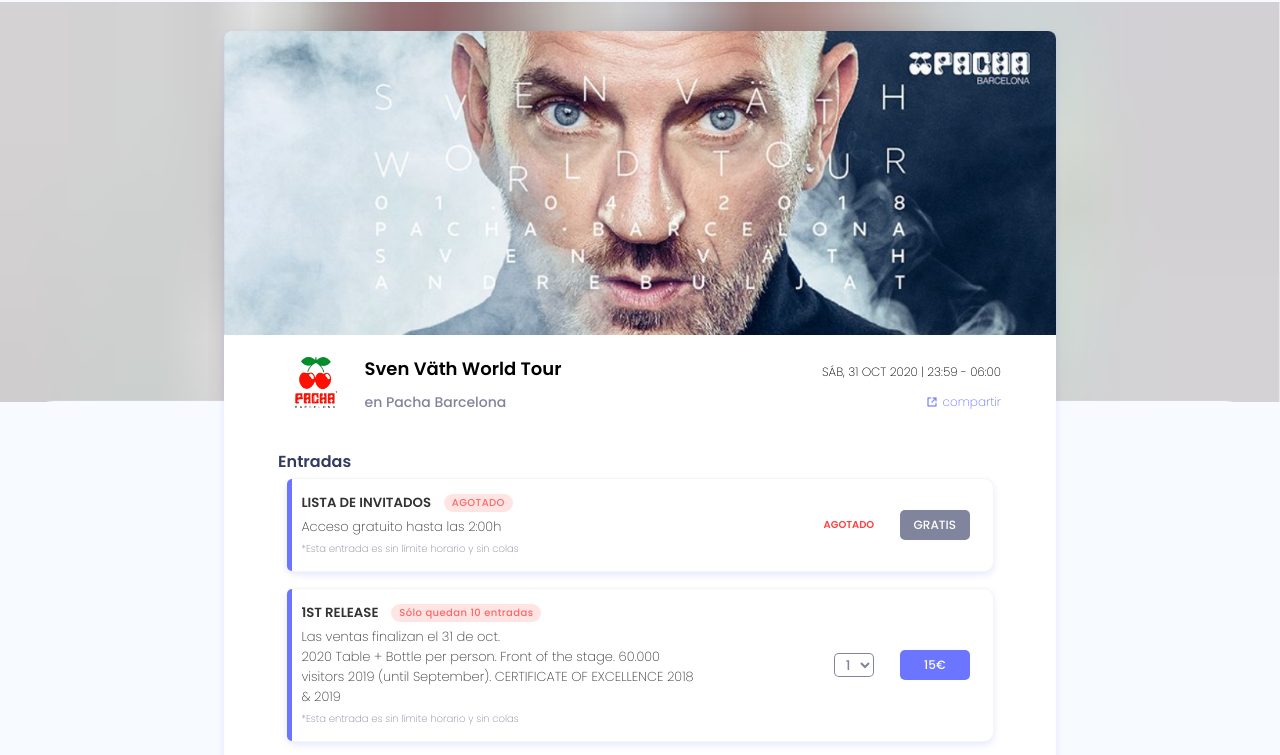
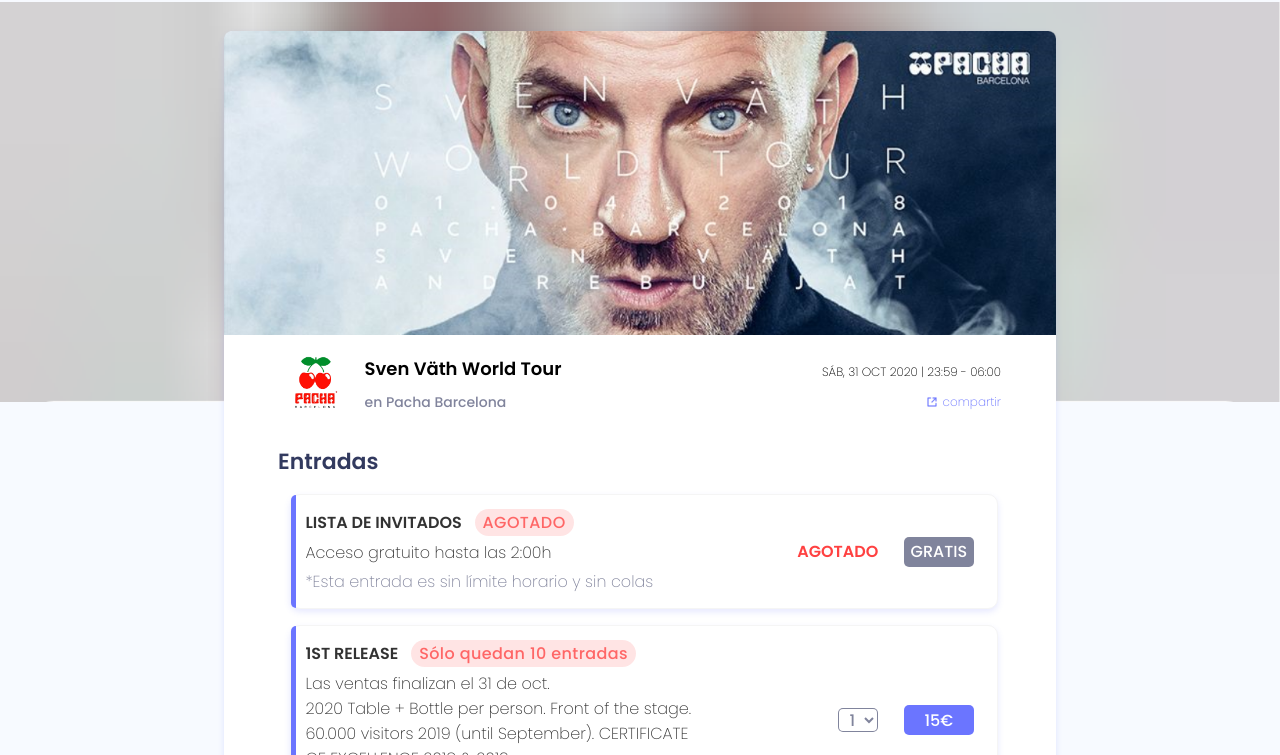
Before and after one commit to CaliZam/premiumGuest, a plain HTML site: page index.html in a window 1280 px wide. Shown: the part 38-793 px from the top of the page. Drawn offline with Linux system fonts and the light colour scheme.

Commit message:
font size fix

```diff
--- a/styles.sass
+++ b/styles.sass
@@ -255,7 +255,9 @@
         opacity: 0.8
         display: inline-block
         width: 87%
+        font-size: $font-title-size
         margin-top: 2rem
+        margin-bottom: 2vh
         & > a
             float: right
             display: flex
@@ -281,16 +283,17 @@
         align-items: center
         padding: 10px
         position: relative
-        margin: 1vh
+        margin: 1vh 0 1vh 1vh
         font-family: $font
         &-left
             width: 60%
             user-select: none
             & > h5,h6
                 opacity: 0.8
+                font-size: $font-card-title-size
             & > p
                 color: $font-description-color
-                font-size: 10px
+                font-size: $font-description-size
                 @include font()
             & > *
                 margin: 0.5vh
@@ -305,12 +308,13 @@
                     opacity: 1
                     background: #FFDEDE 0% 0% no-repeat padding-box
                     border-radius: 20px
-                    font-size: 10px
+                    font-size: $font-description-size
                     padding: 1px 8px 1px 8px
                     font-weight: 400
+
             & > h6
                  @include font()
-                 font-size: 13px
+                 font-size: $font-card-title-size
         &-left:before
             content: ''
             height: 100%
@@ -324,7 +328,7 @@
 
         &-sold
             font-family: $font
-            font-size: 10px
+            font-size: $font-description-size
             font-weight: bold
             color: #FF4141
             display: flex
@@ -360,8 +364,8 @@
                 width: 16%
                 height: 3vh
                 width: 40px
-                & > option
-                    font-size: 12px
+                font-size: $font-option-size
+                // & > option
             & > button
                 @include avaButton()
         @include breakpoint(phone)
@@ -399,7 +403,7 @@
     &__description
         @include font()
         font-weight: 200
-        font-size: 13px
+        font-size: $font-description-size
         color: #80849C
         opacity: 1
         width: 87%
@@ -533,7 +537,7 @@
     justify-content: center
     align-items: baseline
     @include font()
-    font-size: 10px
+    font-size: $font-link-size
     color: #ffffff
     & > *
         margin: 3em
--- a/variables.sass
+++ b/variables.sass
@@ -12,7 +12,7 @@
     color: #FFFFFF
     border-radius: 5px
     opacity: 1
-    font-size: 12px
+    font-size: 16px
     margin-left: 2vw
     outline: none
 
@@ -32,7 +32,7 @@
 @mixin imageAndTexDescription()
     @include font()
     font-weight: 200
-    font-size: 13px
+    font-size: $font-description-size
     color: #80849C
     opacity: 1
     display: flex
@@ -55,3 +55,8 @@
 $font-description-color: #0009387F
 $font: Poppins
 $background-color: #F7FAFF
+$font-title-size: 22px
+$font-card-title-size: 16px
+$font-description-size: 16px
+$font-option-size: 16px
+$font-link-size: 15px
```
Also changed, not shown: styles.css, 1 other file.
